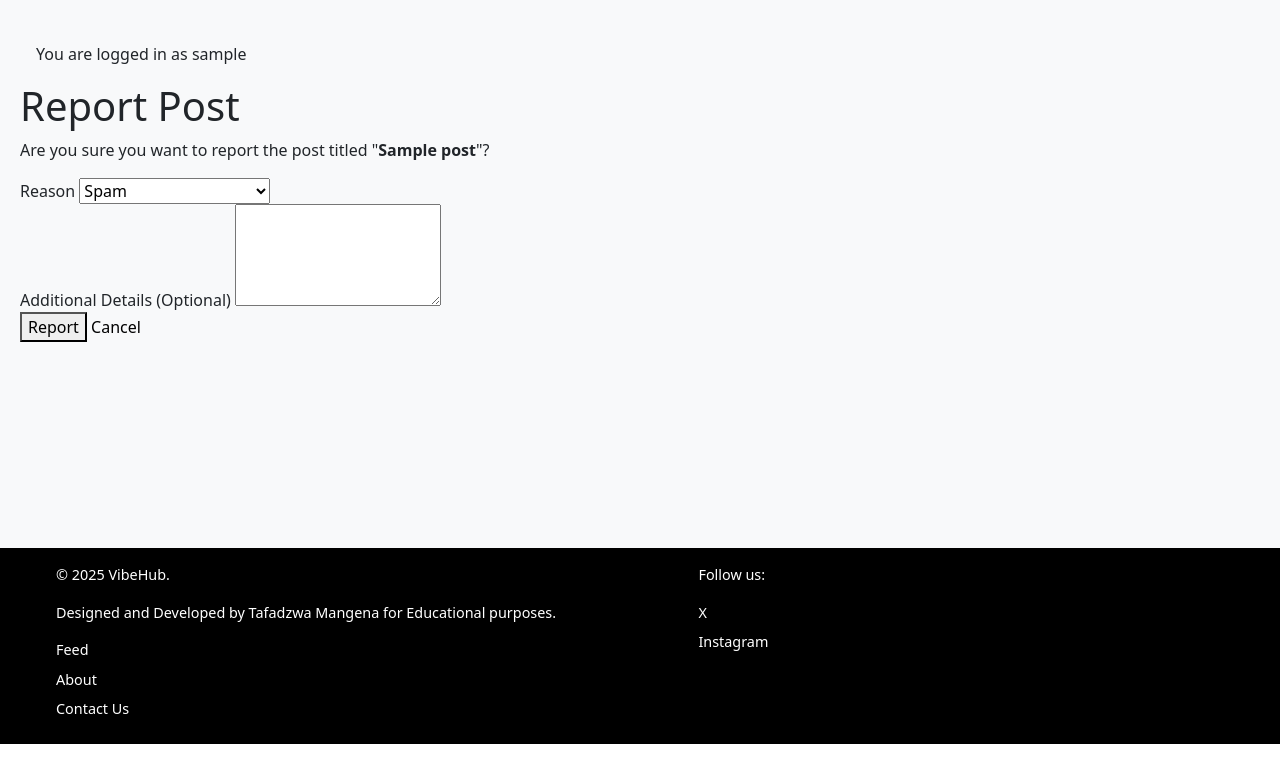
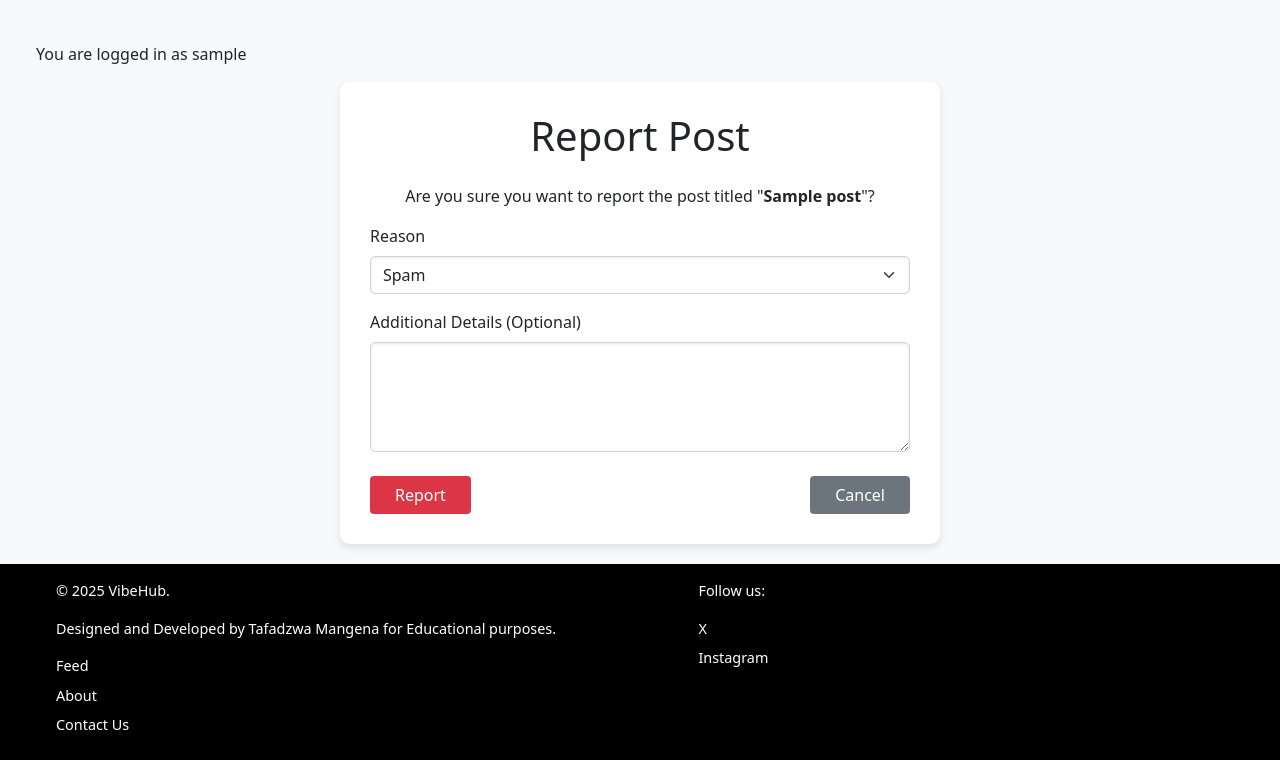
Before and after one commit to TafadzwaMangena/VibeHub, a Django app: page /1/report/ in a window 1280 px wide. Shown: the part 56-816 px from the top of the page. Run offline with Django 4.2, Linux system fonts and the light colour scheme; a user stored in the database is signed in; tables that the repository leaves empty hold one stand-in row (values such as "Sample post").

Commit message:
Style report post template

```diff
--- a/feed/templates/feed/report_post.html
+++ b/feed/templates/feed/report_post.html
@@ -2,26 +2,28 @@
 
 {% block content %}
 
-<div>
-    <h1>Report Post</h1>
-    <p>Are you sure you want to report the post titled "<strong>{{ post.title }}</strong>"?</p>
+<div class="container report-post-container">
+    <h1 class="text-center mb-4">Report Post</h1>
+    <p class="text-center">Are you sure you want to report the post titled "<strong>{{ post.title }}</strong>"?</p>
     <form method="post" action="{% url 'report_post' post.id %}">
       {% csrf_token %}
-        <div>
-            <label for="reason">Reason</label>
-            <select name="reason" id="reason" required>
+      <div class="mb-3">
+        <label for="reason" class="form-label">Reason</label>
+        <select name="reason" id="reason" class="form-select" required>
           <option value="SPAM">Spam</option>
           <option value="INAP">Inappropriate Content</option>
           <option value="HATE">Hate Speech</option>
           <option value="OTHER">Other</option>
         </select>
       </div>
-        <div>
-            <label for="details">Additional Details (Optional)</label>
-            <textarea name="details" id="details" rows="4"></textarea>
+      <div class="mb-3">
+        <label for="details" class="form-label">Additional Details (Optional)</label>
+        <textarea name="details" id="details" class="form-control" rows="4"></textarea>
       </div>
-        <button type="submit">Report</button>
-        <a href="{% url 'feed' %}">Cancel</a>
+      <div class="d-flex justify-content-between mt-4">
+        <button type="submit" class="btn btn-report px-4">Report</button>
+        <a href="{% url 'feed' %}" class="btn btn-cancel px-4">Cancel</a>
+      </div>
     </form>
   </div>
 
--- a/static/css/style.css
+++ b/static/css/style.css
@@ -54,13 +54,13 @@ main {
   .btn-signup:hover, .btn-signin:hover {
     background-color: #0056b3;
   }
-  .form-control {
+  .form-control, .form-select {
     border-radius: 5px;
     box-shadow: inset 0 1px 3px rgba(0, 0, 0, 0.1);
   }
-  .form-control:focus {
-    border-color: #007bff;
-    box-shadow: 0 0 5px rgba(0, 123, 255, 0.5);
+  .form-control:focus, .form-select:focus {
+    border-color: #dc3545;
+    box-shadow: 0 0 5px rgba(220, 53, 69, 0.5);
   }
 
   .create-post-container {
@@ -110,6 +110,22 @@ main {
     background-color: #5a6268;
   }
 
+  .report-post-container {
+    background: #ffffff;
+    padding: 30px;
+    border-radius: 10px;
+    box-shadow: 0 4px 8px rgba(0, 0, 0, 0.1);
+    width: 100%;
+    max-width: 600px;
+  }
+  .btn-report {
+    background-color: #dc3545;
+    color: white;
+  }
+  .btn-report:hover {
+    background-color: #b02a37;
+  }
+
 /*-------------------------footer-------------------------------*/
 footer {
     background-color: #000000;
--- a/vibehub/settings.py
+++ b/vibehub/settings.py
@@ -27,7 +27,7 @@ TEMPLATES_DIR = os.path.join(BASE_DIR, 'templates')
 SECRET_KEY = os.environ.get('SECRET_KEY')
 
 # SECURITY WARNING: don't run with debug turned on in production!
-DEBUG = True
+DEBUG = False
 
 ALLOWED_HOSTS = ['8000-tafadzwamangena-vibehub-x578m0a2g2b.ws.codeinstitute-ide.net',
                 '.herokuapp.com']
```
Lines whose indentation alone changed are shown as unchanged.
